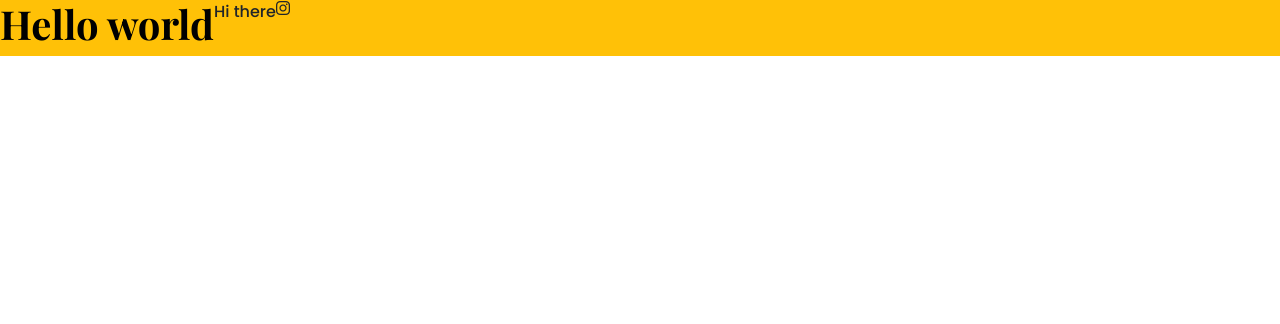
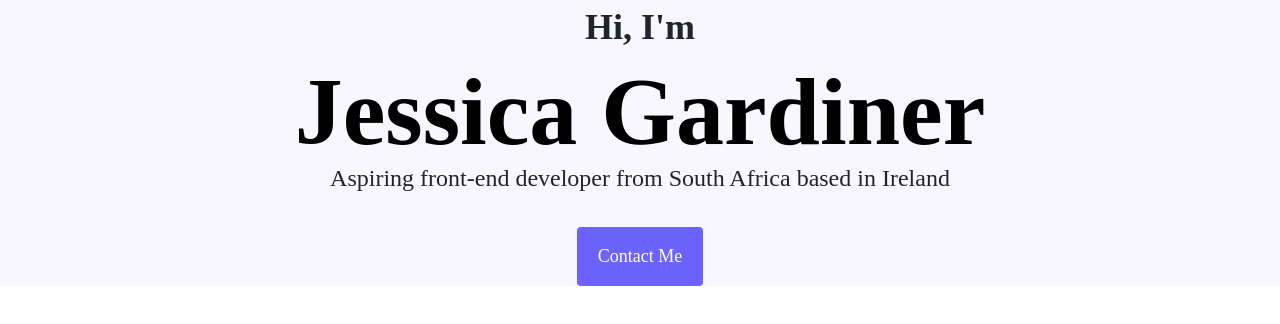
Before and after one commit to JesGardiner/portfolio-project, a plain HTML site: page index.html in a window 1280 px wide. Drawn offline with nearby package versions, Linux system fonts and the light colour scheme.

Commit message:
set up the homepage hero

```diff
--- a/index.html
+++ b/index.html
@@ -28,10 +28,13 @@
     <title>Document</title>
   </head>
   <body>
-    <div class="d-flex bg-warning">
-      <h1>Hello world</h1>
-      <p>Hi there</p>
-      <i class="fab fa-instagram"></i>
+    <div class="hero">
+    <p>Hi, I'm</p>
+<h1>Jessica Gardiner</h1>
+<div class="mb-5">
+<h2>Aspiring front-end developer from South Africa based in Ireland</h2>
+</div>
+<a href="#" class="btn btn-branding">Contact Me</a>
     </div>
-  </body>
+</body>
 </html>
--- a/styles/portfolio.css
+++ b/styles/portfolio.css
@@ -1,10 +1,46 @@
+.root {
+--branding-color: rgb(249, 247, 254);
+--heading-font-family: "Playfair Display", serif;
+--default-font-family: "Poppins", sans-serif;
+}
+
+body {
+    font-family: var(--default-font-family);
+}
 h1 {
   color: black;
-  font-family: "Playfair Display", serif;
+  font-size: 96px;
+  font-family: var(--heading-font-family);
   font-weight: bold;
 }
 
 p {
-  font-family: "Poppins", sans-serif;
-  font-weight: normal;
+font-weight: normal;
+font-family: var(--default-font-family);
 }
+
+.hero {
+    background-color: rgb(249, 247, 254);
+    text-align: center;
+}
+
+.hero p {
+    font-size: 36px;
+    font-weight: bold;
+    margin: 0;
+}
+
+.hero h2 {
+    font-weight: thin;
+    font-size: 24px;
+    line-height: 2px;
+}
+
+.btn-branding {
+    background: rgb(108, 99, 255);
+    border-radius: 4px;
+    color: white;
+    font-size: 18px;
+    line-height: 27px;
+    padding: 15px 20px;
+}
```
